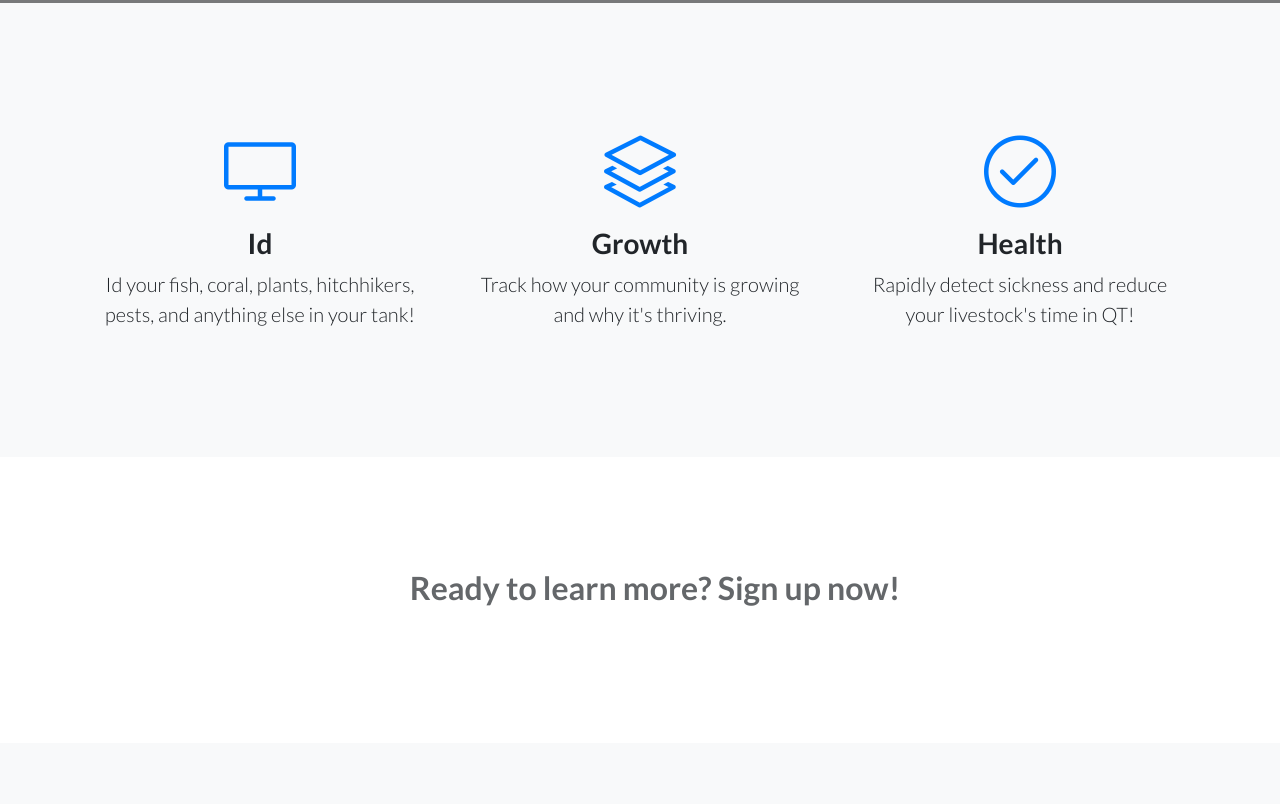
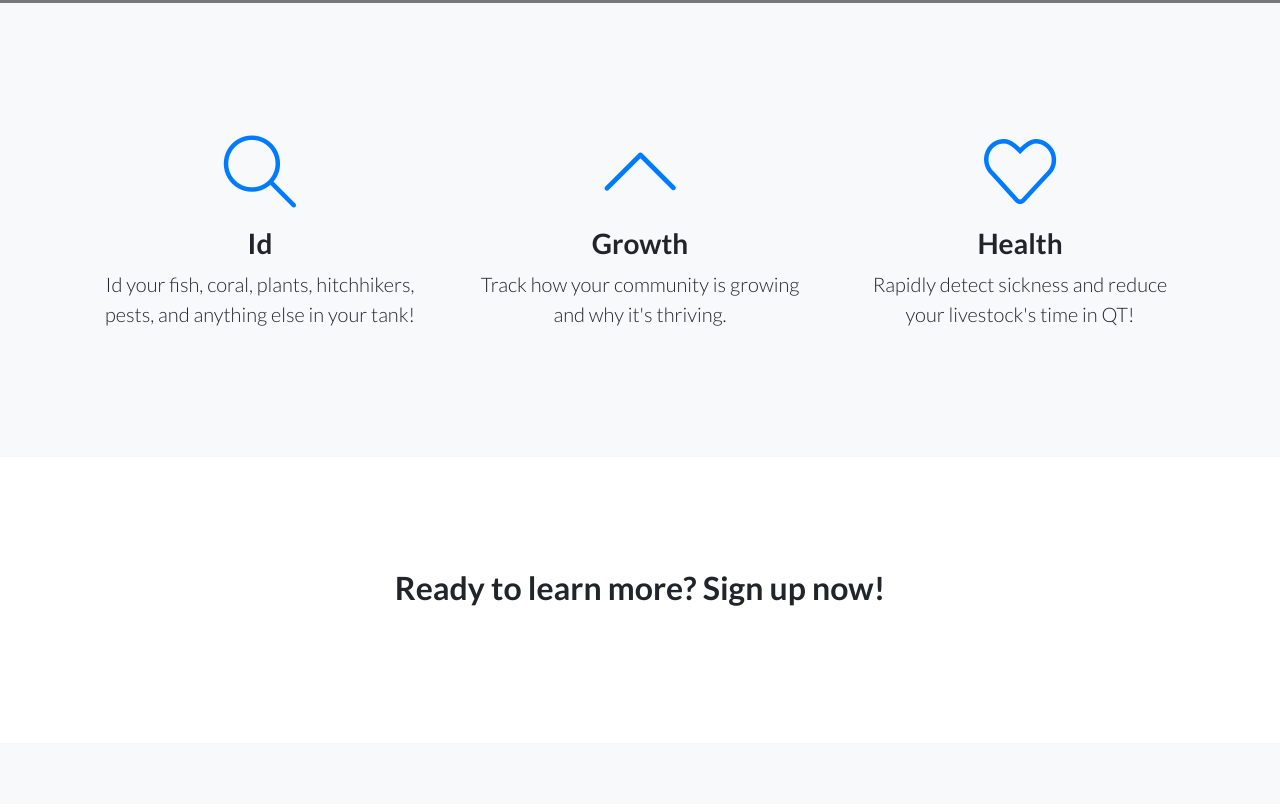
Before and after one commit to bhmann/bhmann.github.io, a website: page index.html in a window 1280 px wide. Shown: the part 600-1404 px from the top of the page. Drawn offline with Linux system fonts and the light colour scheme; grey boxes are pictures that could not be loaded; a script that the page names is missing.

Commit message:
Icon update

```diff
--- a/index.html
+++ b/index.html
@@ -54,7 +54,7 @@
         <div class="col-lg-4">
           <div class="features-icons-item mx-auto mb-5 mb-lg-0 mb-lg-3">
             <div class="features-icons-icon d-flex">
-              <i class="icon-screen-desktop m-auto text-primary"></i>
+              <i class="icon-magnifier m-auto text-primary"></i>
             </div>
             <h3>Id</h3>
             <p class="lead mb-0">Id your fish, coral, plants, hitchhikers, pests, and anything else in your tank!</p>
@@ -63,7 +63,7 @@
         <div class="col-lg-4">
           <div class="features-icons-item mx-auto mb-5 mb-lg-0 mb-lg-3">
             <div class="features-icons-icon d-flex">
-              <i class="icon-layers m-auto text-primary"></i>
+              <i class="icon-arrow-up m-auto text-primary"></i>
             </div>
             <h3>Growth</h3>
             <p class="lead mb-0">Track how your community is growing and why it's thriving.</p>
@@ -72,7 +72,7 @@
         <div class="col-lg-4">
           <div class="features-icons-item mx-auto mb-0 mb-lg-3">
             <div class="features-icons-icon d-flex">
-              <i class="icon-check m-auto text-primary"></i>
+              <i class="icon-heart m-auto text-primary"></i>
             </div>
             <h3>Health</h3>
             <p class="lead mb-0">Rapidly detect sickness and reduce your livestock's time in QT!</p>
@@ -84,26 +84,23 @@
 
   <!-- Call to Action -->
   <section class="call-to-action text-center">
-    <div class="overlay"></div>
-    <div class="container">
       <div class="row">
-        <div class="mx-auto">
+        <div class="col-lg-12 mx-auto">
           <h2 class="mb-4">Ready to learn more? Sign up now!</h2>
         </div>
-        <div class="row">
-
-          <div class="mx-auto">
-            <script charset="utf-8" type="text/javascript" src="//js.hsforms.net/forms/shell.js"></script>
-            <script>
+      </div>
+      <div class="row">
+        <div class="col-lg-12 mx-auto">
+          <script charset="utf-8" type="text/javascript" src="//js.hsforms.net/forms/shell.js"></script>
+          <script>
               hbspt.forms.create({
               portalId: "9091482",
               formId: "20356c8a-1d2e-4a6e-b39a-34bcb271b47a"
             });
-            </script>
-          </div>
+          </script>
+        </div>
+      </div>
 
-      </div>
-    </div>
   </section>
 
   <!-- Footer -->
```
Also changed, not shown: img/first-aid-kit.png (added), img/fish.png (added), img/loupe.png (added), 3 other files.
